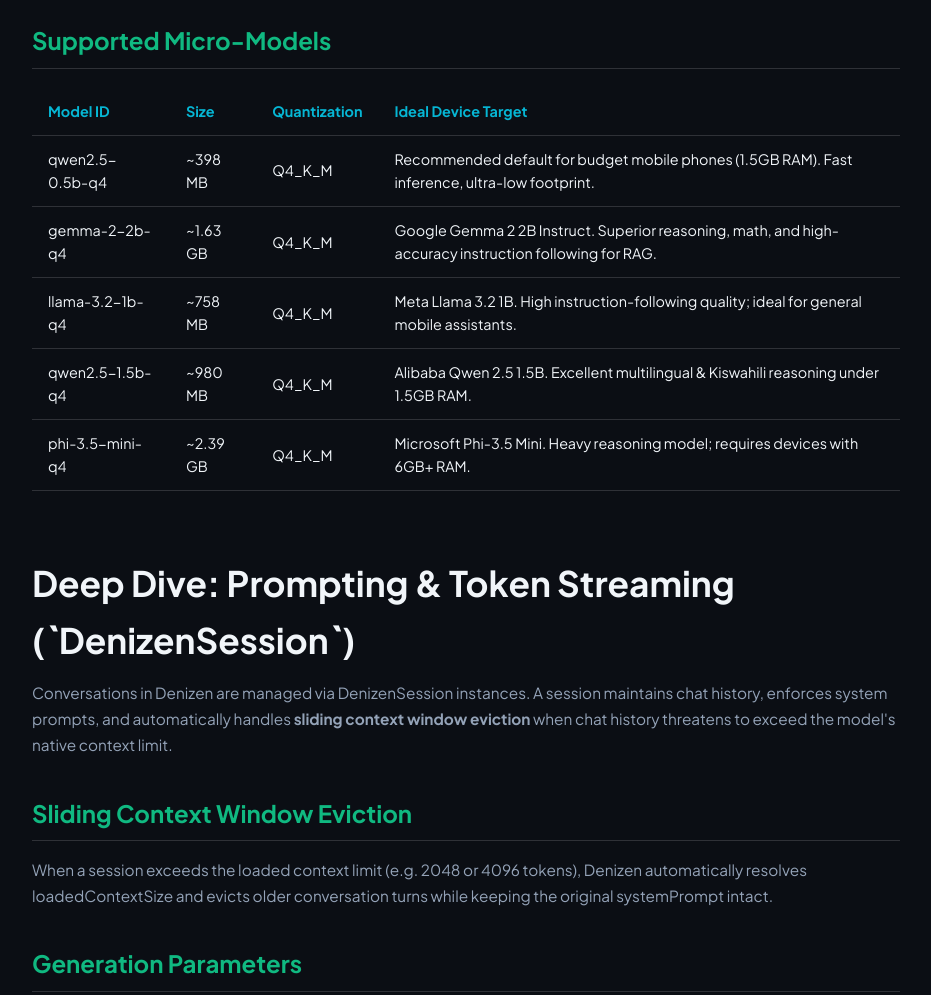
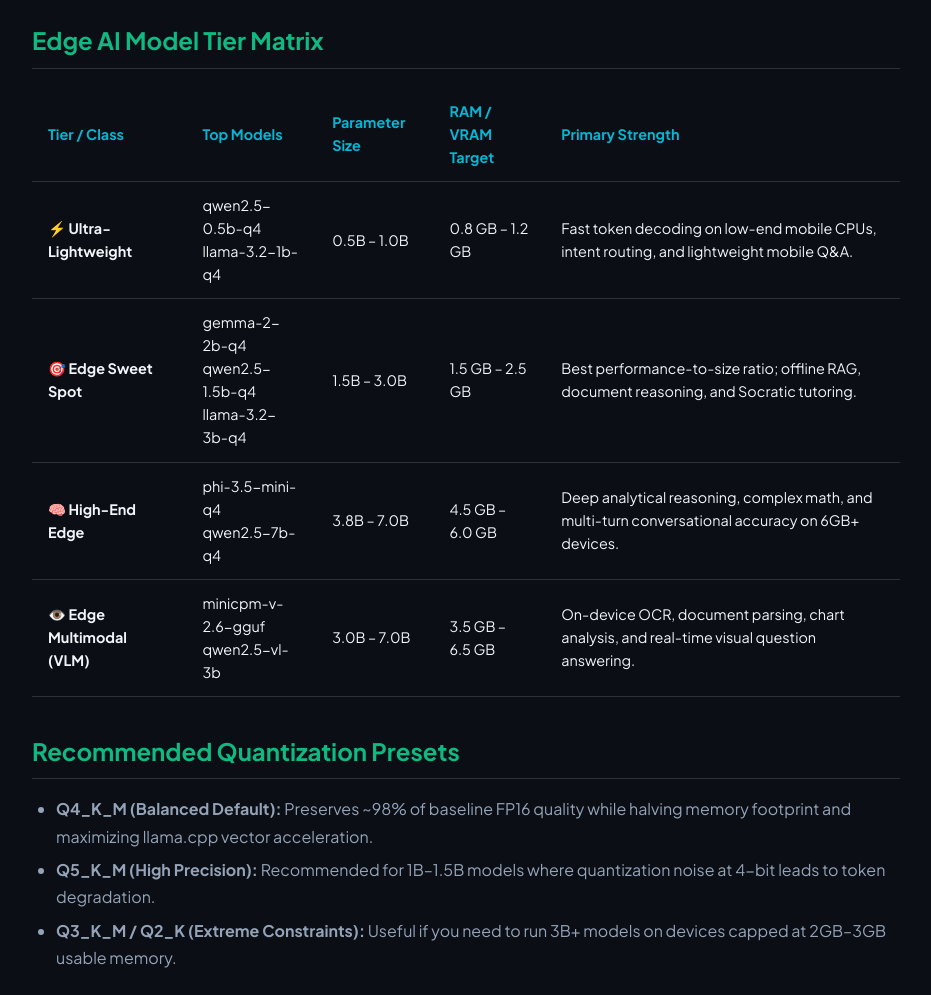
Before and after one commit to Ubuntu-Edge/denizen, a plain HTML site: page docs.html in a window 1280 px wide. Shown: the part 3860-4855 px from the top of the page, without its empty margins (314-1245 px from the left). Drawn offline with Linux system fonts and the light colour scheme.

Commit message:
Add Edge AI Model Tier Matrix and Quantization Presets table to website docs

```diff
--- a/docs.html
+++ b/docs.html
@@ -563,49 +563,55 @@ try {
 // /sdcard/Download/ or /data/local/tmp/ for offline enterprise deployment!</code></pre>
         </div>
 
-        <h2>Supported Micro-Models</h2>
+        <h2>Edge AI Model Tier Matrix</h2>
         <table class="params-table">
           <thead>
             <tr>
-              <th>Model ID</th>
-              <th>Size</th>
-              <th>Quantization</th>
-              <th>Ideal Device Target</th>
+              <th>Tier / Class</th>
+              <th>Top Models</th>
+              <th>Parameter Size</th>
+              <th>RAM / VRAM Target</th>
+              <th>Primary Strength</th>
             </tr>
           </thead>
           <tbody>
             <tr>
-              <td><code>qwen2.5-0.5b-q4</code></td>
-              <td>~398 MB</td>
-              <td>Q4_K_M</td>
-              <td>Recommended default for budget mobile phones (1.5GB RAM). Fast inference, ultra-low footprint.</td>
+              <td><strong>⚡ Ultra-Lightweight</strong></td>
+              <td><code>qwen2.5-0.5b-q4</code><br><code>llama-3.2-1b-q4</code></td>
+              <td>0.5B – 1.0B</td>
+              <td>0.8 GB – 1.2 GB</td>
+              <td>Fast token decoding on low-end mobile CPUs, intent routing, and lightweight mobile Q&A.</td>
             </tr>
             <tr>
-              <td><code>gemma-2-2b-q4</code></td>
-              <td>~1.63 GB</td>
-              <td>Q4_K_M</td>
-              <td>Google Gemma 2 2B Instruct. Superior reasoning, math, and high-accuracy instruction following for RAG.</td>
+              <td><strong>🎯 Edge Sweet Spot</strong></td>
+              <td><code>gemma-2-2b-q4</code><br><code>qwen2.5-1.5b-q4</code><br><code>llama-3.2-3b-q4</code></td>
+              <td>1.5B – 3.0B</td>
+              <td>1.5 GB – 2.5 GB</td>
+              <td>Best performance-to-size ratio; offline RAG, document reasoning, and Socratic tutoring.</td>
             </tr>
             <tr>
-              <td><code>llama-3.2-1b-q4</code></td>
-              <td>~758 MB</td>
-              <td>Q4_K_M</td>
-              <td>Meta Llama 3.2 1B. High instruction-following quality; ideal for general mobile assistants.</td>
+              <td><strong>🧠 High-End Edge</strong></td>
+              <td><code>phi-3.5-mini-q4</code><br><code>qwen2.5-7b-q4</code></td>
+              <td>3.8B – 7.0B</td>
+              <td>4.5 GB – 6.0 GB</td>
+              <td>Deep analytical reasoning, complex math, and multi-turn conversational accuracy on 6GB+ devices.</td>
             </tr>
             <tr>
-              <td><code>qwen2.5-1.5b-q4</code></td>
-              <td>~980 MB</td>
-              <td>Q4_K_M</td>
-              <td>Alibaba Qwen 2.5 1.5B. Excellent multilingual & Kiswahili reasoning under 1.5GB RAM.</td>
-            </tr>
-            <tr>
-              <td><code>phi-3.5-mini-q4</code></td>
-              <td>~2.39 GB</td>
-              <td>Q4_K_M</td>
-              <td>Microsoft Phi-3.5 Mini. Heavy reasoning model; requires devices with 6GB+ RAM.</td>
+              <td><strong>👁️ Edge Multimodal (VLM)</strong></td>
+              <td><code>minicpm-v-2.6-gguf</code><br><code>qwen2.5-vl-3b</code></td>
+              <td>3.0B – 7.0B</td>
+              <td>3.5 GB – 6.5 GB</td>
+              <td>On-device OCR, document parsing, chart analysis, and real-time visual question answering.</td>
             </tr>
           </tbody>
         </table>
+
+        <h2>Recommended Quantization Presets</h2>
+        <ul>
+          <li><strong><code>Q4_K_M</code> (Balanced Default):</strong> Preserves ~98% of baseline FP16 quality while halving memory footprint and maximizing llama.cpp vector acceleration.</li>
+          <li><strong><code>Q5_K_M</code> (High Precision):</strong> Recommended for 1B–1.5B models where quantization noise at 4-bit leads to token degradation.</li>
+          <li><strong><code>Q3_K_M</code> / <code>Q2_K</code> (Extreme Constraints):</strong> Useful if you need to run 3B+ models on devices capped at 2GB–3GB usable memory.</li>
+        </ul>
       </section>
 
       <!-- SECTION 5: DEEP DIVE - PROMPTING & STREAMING -->
```
